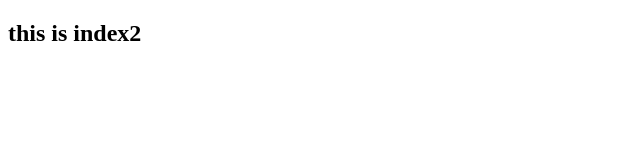
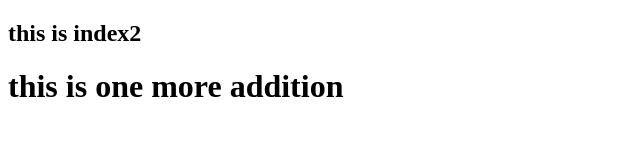
Before and after one commit to yash-bhoir/practicerepo, a plain HTML site: page index2.html in a window 1280 px wide. Shown: the whole page, without its empty margins (0-640 px from the left). Drawn offline with Linux system fonts and the light colour scheme.

Commit message:
this is index changes

```diff
--- a/index2.html
+++ b/index2.html
@@ -7,5 +7,6 @@
 </head>
 <body>
     <h2>this is index2</h2>
+    <h1>this is one more addition </h1>
 </body>
 </html>
```
